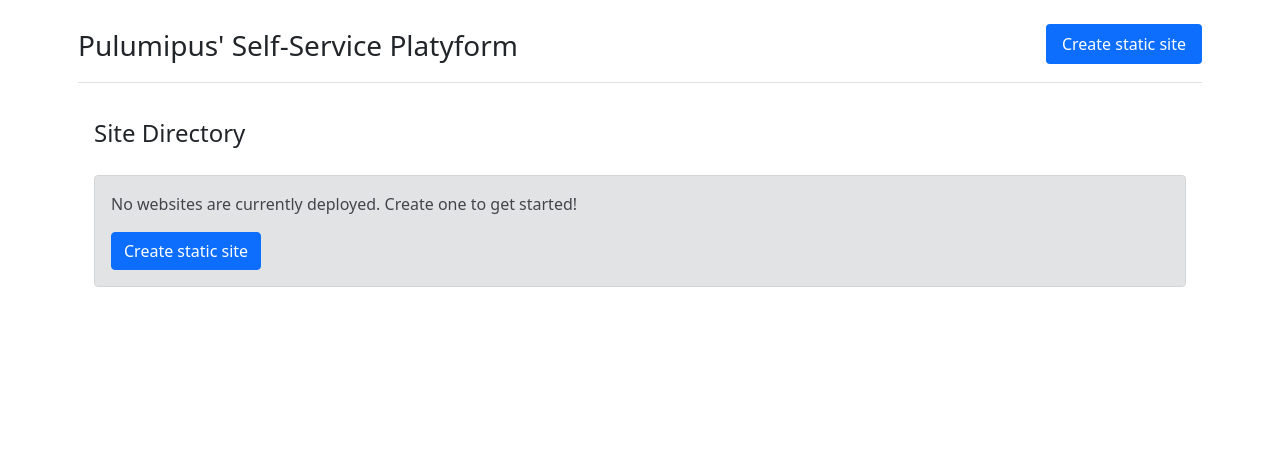
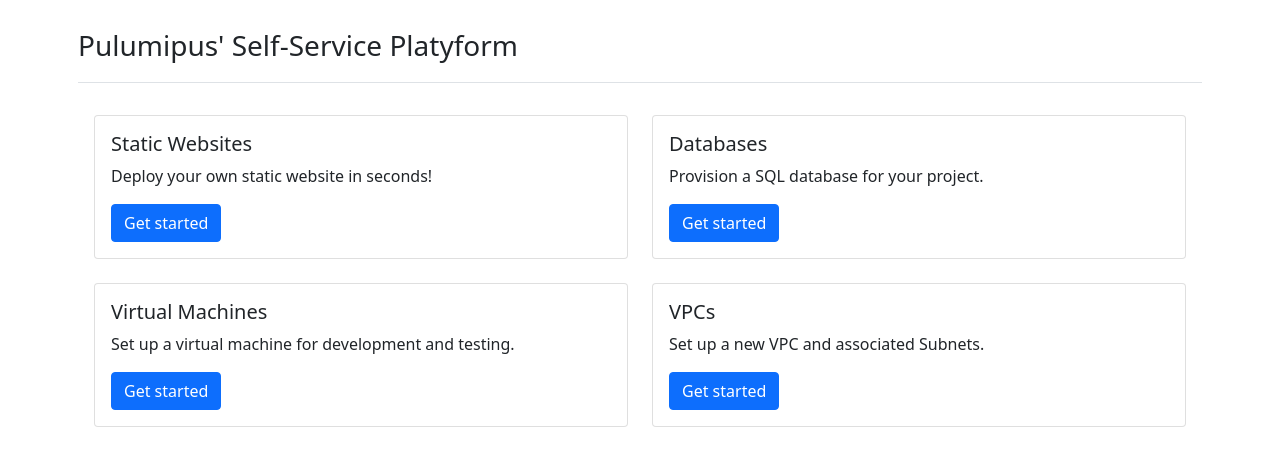
Before and after one commit to komalali/self-service-platyform, a Flask app: template templates/index.html in a window 1280 px wide. Shown: the top 466 px of the page. Run offline with Flask 2, Linux system fonts and the light colour scheme; the template is opened without the code that fills it, so the values that code supplies are empty; some libraries are stand-ins or nearby versions.

Commit message:
smoke and mirrors

```diff
--- a/app.py
+++ b/app.py
@@ -50,6 +50,17 @@ def create_pulumi_program(content: str):
     pulumi.export("website_content", index_content)
 
 
+@app.route("/", methods=["GET"])
+def index():
+    """index page"""
+    return render_template("index.html")
+
+@app.route("/databases", methods=["GET"])
+def list_databases():
+    """index page"""
+    return render_template("databases/index.html")
+
+
 @app.route("/sites/new", methods=["GET", "POST"])
 def create_site():
     """creates new sites"""
@@ -78,7 +89,7 @@ def create_site():
 
         return redirect(url_for("list_sites"))
 
-    return render_template("create.html")
+    return render_template("sites/create.html")
 
 
 @app.route("/sites", methods=["GET"])
@@ -98,7 +109,7 @@ def list_sites():
     except Exception as exn:
         flash(str(exn), category="danger")
 
-    return render_template("index.html", sites=sites)
+    return render_template("sites/index.html", sites=sites)
 
 
 @app.route("/sites/<string:id>/update", methods=["GET", "POST"])
@@ -135,7 +146,7 @@ def update_site(id: str):
     outs = stack.outputs()
     content_output = outs.get("website_content")
     content = content_output.value if content_output else None
-    return render_template("update.html", name=stack_name, content=content)
+    return render_template("sites/update.html", name=stack_name, content=content)
 
 
 @app.route("/sites/<string:id>/delete", methods=["POST"])
--- a/templates/base.html
+++ b/templates/base.html
@@ -10,9 +10,7 @@
       <a href="{{ url_for("list_sites") }}" class="d-flex align-items-center mb-3 mb-md-0 me-md-auto text-dark text-decoration-none">
         <span class="fs-3">Pulumipus' Self-Service Platyform</span>
       </a>
-      <ul class="nav nav-pills">
-        <li class="nav-item fs-6"><a href="{{ url_for('create_site') }}" class="nav-link active">Create static site</a></li>
-      </ul>
+      {% block nav %}{% endblock %}
     </header>
   </div>
   <section class="container-md px-4">
--- a/templates/update.html
+++ b/templates/databases/update.html
@@ -1,4 +1,4 @@
-{% extends 'base.html' %}
+{% extends 'sites/base.html' %}
 
 {% block header %}
   {% block title %}Update site '{{ name }}'{% endblock %}
--- a/templates/index.html
+++ b/templates/index.html
@@ -1,43 +1,42 @@
 {% extends 'base.html' %}
 
-{% block header %}
-  {% block title %}Site Directory{% endblock %}
-{% endblock %}
-
 {% block content %}
-  <table class="table">
-    <tbody>
-      {% if not sites %}
-      <div class="container gy-5">
-        <div class="row py-4">
-          <div class="alert alert-secondary" role="alert">
-            <p>No websites are currently deployed. Create one to get started!</p>
-            <a href="{{ url_for('create_site') }}" class="btn btn-primary">Create static site</a>
-          </div>
+  <div class="row row-cols-1 row-cols-md-2 g-4">
+    <div class="col">
+      <div class="card">
+        <div class="card-body">
+          <h5 class="card-title">Static Websites</h5>
+          <p class="card-text">Deploy your own static website in seconds!</p>
+          <a href="{{ url_for('list_sites') }}" class="btn btn-primary">Get started</a>
         </div>
       </div>
-      {%  endif %}
-      {% for site in sites %}
-        <tr>
-          <td class="align-bottom" colspan="4">
-            <div class="p-1">
-              <a href="http://{{ site["url"] }}" class="fs-5 align-bottom">{{ site["name"] }}</a>
-            </div>
-          </td>
-          <td>
-            <div class="float-end p-1">
-              <form action="{{ url_for("delete_site", id=site["name"]) }}" method="post">
-                <input class="btn btn-danger" type="submit" value="Delete">
-              </form>
-            </div>
-            <div class="float-end p-1">
-              <form action="{{ url_for("update_site", id=site["name"]) }}" method="get">
-                <input class="btn btn-primary" type="submit" value="Update">
-              </form>
-            </div>
-          </td>
-        </tr>
-      {% endfor %}
-    </tbody>
-  </table>
+    </div>
+    <div class="col">
+      <div class="card">
+        <div class="card-body">
+          <h5 class="card-title">Databases</h5>
+          <p class="card-text">Provision a SQL database for your project.</p>
+          <a href="#" class="btn btn-primary">Get started</a>
+        </div>
+      </div>
+    </div>
+    <div class="col">
+      <div class="card">
+        <div class="card-body">
+          <h5 class="card-title">Virtual Machines</h5>
+          <p class="card-text">Set up a virtual machine for development and testing.</p>
+          <a href="#" class="btn btn-primary">Get started</a>
+        </div>
+      </div>
+    </div>
+    <div class="col">
+      <div class="card">
+        <div class="card-body">
+          <h5 class="card-title">VPCs</h5>
+          <p class="card-text">Set up a new VPC and associated Subnets.</p>
+          <a href="#" class="btn btn-primary">Get started</a>
+        </div>
+      </div>
+    </div>
+  </div>
 {% endblock %}
--- a/templates/create.html
+++ b/templates/sites/create.html
@@ -1,4 +1,4 @@
-{% extends 'base.html' %}
+{% extends 'sites/base.html' %}
 
 {% block header %}
   {% block title %}Create new static site{% endblock %}
```
Also changed, not shown: templates/databases/base.html (added, +7 -0 lines), templates/databases/create.html (added, +29 -0 lines), templates/databases/index.html (added, +22 -0 lines), templates/sites/base.html (added, +7 -0 lines), templates/sites/index.html (added, +43 -0 lines), templates/sites/update.html (added, +24 -0 lines).
